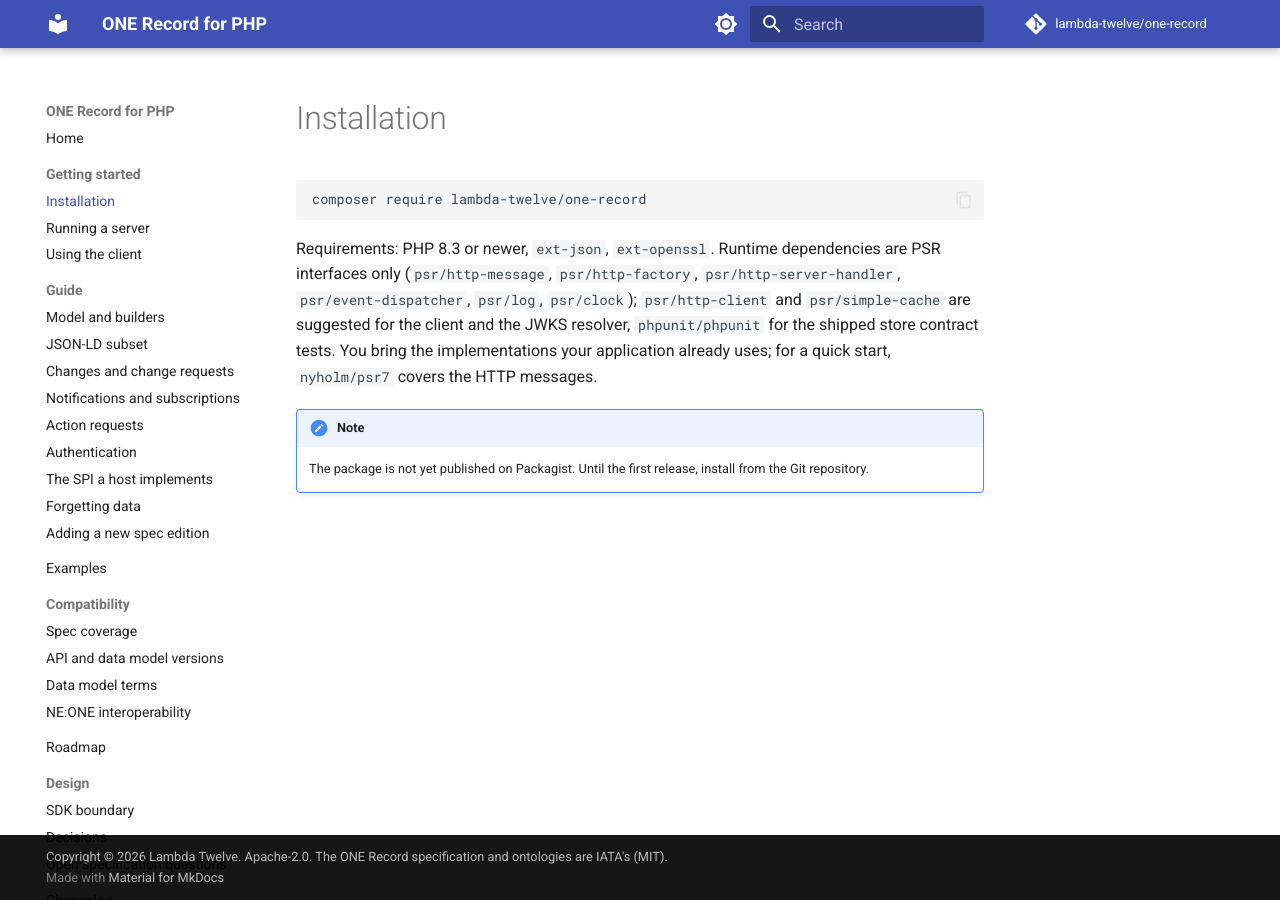
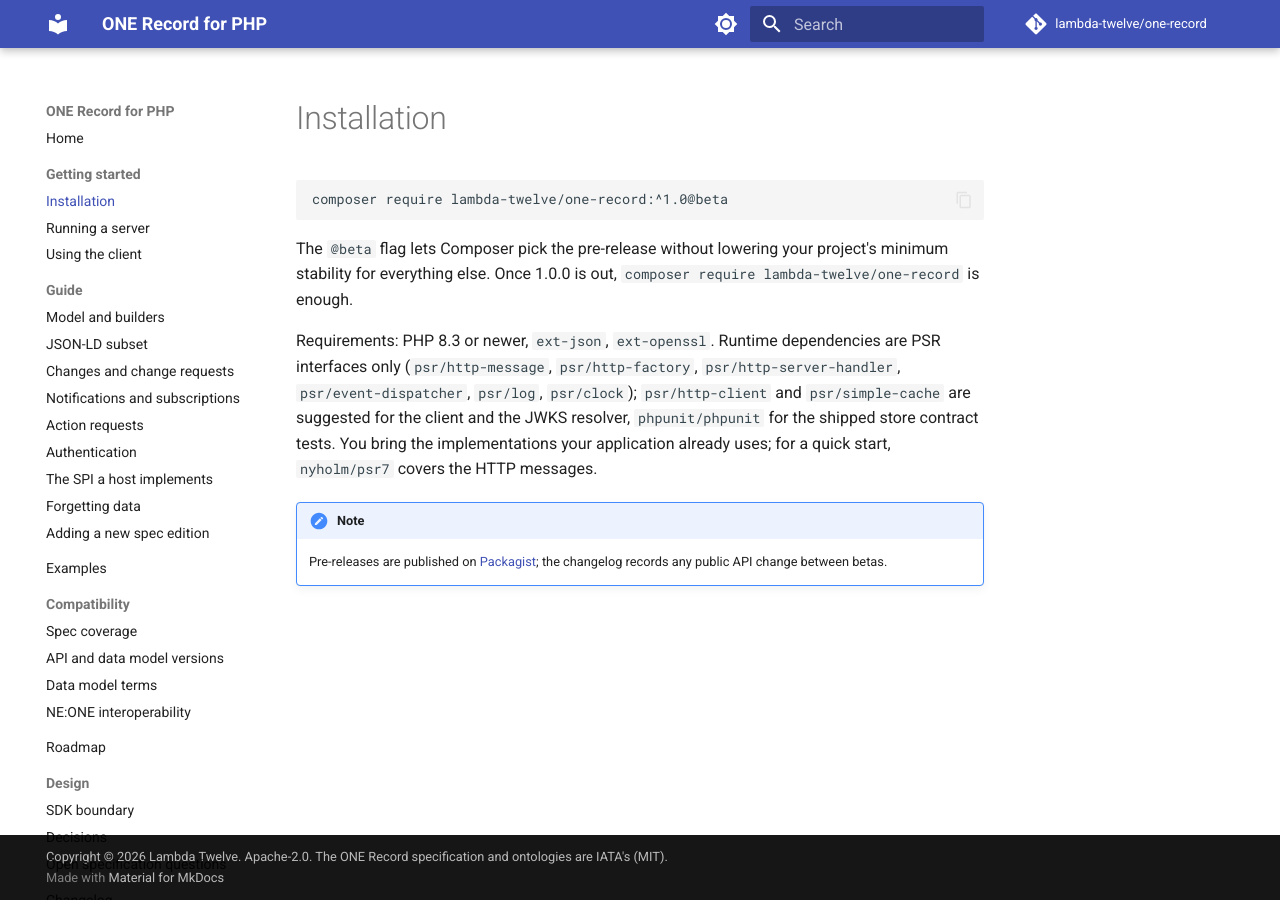
Before and after one commit to lambda-twelve/one-record, an MkDocs documentation site: the page built from docs/getting-started/installation.md, in a window 1280 px wide. Built offline with MkDocs 1.6.1 and Material for MkDocs 9.7.7, drawn with Linux system fonts in a browser that asks for light colours; comment, search, counter and statistics services are not loaded.

Commit message:
Point the install instructions at Packagist
The first release is published on Packagist as a pre-release, so the
README and the docs ask for lambda-twelve/one-record:^1.0@beta instead
of a Git install, and a Packagist version badge joins the release badge.

````diff
--- a/docs/getting-started/installation.md
+++ b/docs/getting-started/installation.md
@@ -1,8 +1,12 @@
 # Installation
 
 ```sh
-composer require lambda-twelve/one-record
+composer require lambda-twelve/one-record:^1.0@beta
 ```
+
+The `@beta` flag lets Composer pick the pre-release without lowering your
+project's minimum stability for everything else. Once 1.0.0 is out,
+`composer require lambda-twelve/one-record` is enough.
 
 Requirements: PHP 8.3 or newer, `ext-json`, `ext-openssl`. Runtime dependencies
 are PSR interfaces only (`psr/http-message`, `psr/http-factory`,
@@ -13,5 +17,6 @@ bring the implementations your application already uses; for a quick start,
 `nyholm/psr7` covers the HTTP messages.
 
 !!! note
-    The package is not yet published on Packagist. Until the first release,
-    install from the Git repository.
+    Pre-releases are published on
+    [Packagist](https://packagist.org/packages/lambda-twelve/one-record); the
+    changelog records any public API change between betas.
````
Also changed, not shown: README.md (+10 -4 lines), docs/index.md (+3 -2 lines).
